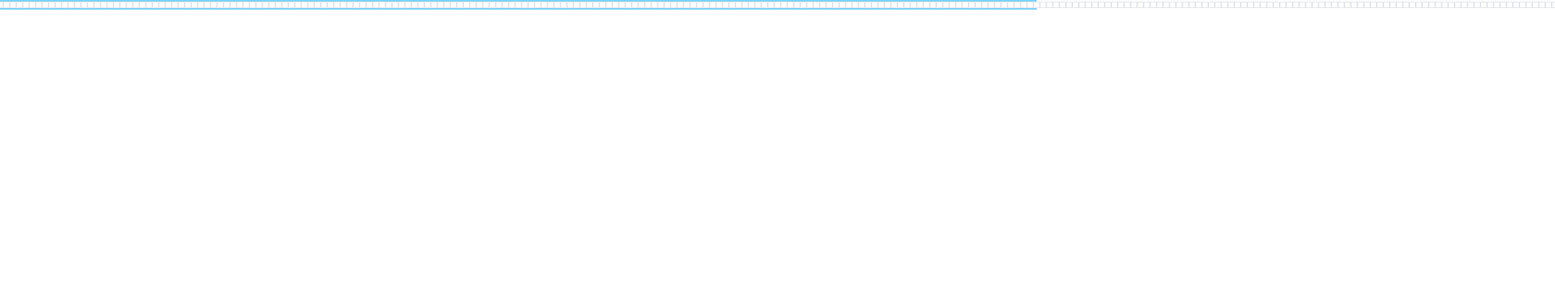
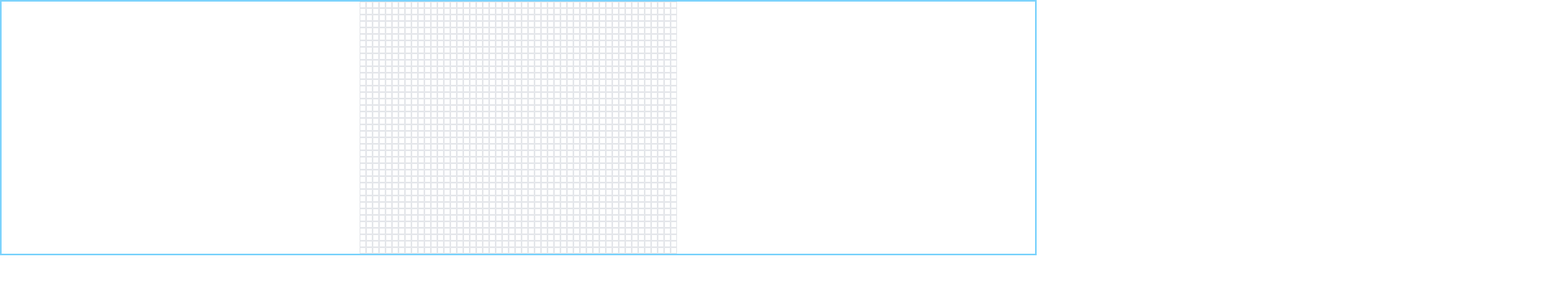
Before and after one commit to Folka2134/algorithm_visualizer, a React (Vite) app: page / in a window 1280 px wide. Shown: the top 354 px of the page at 81% size, 1920 px wide, since content can reach past the window. Built offline with nearby package versions, Linux system fonts and the light colour scheme.

Commit message:
displaying grid

```diff
--- a/src/components/Grid.tsx
+++ b/src/components/Grid.tsx
@@ -9,7 +9,7 @@
     <div
       className={twMerge(
         // base layout
-        "flex items-center justify-center border-2 border-sky-300",
+        "flex flex-col items-center justify-center border-2 border-sky-300",
         // layout height
         `lg:min-h-[${MAX_ROWS * 17}px] md:min-h-[${
           MAX_ROWS * 15
```
